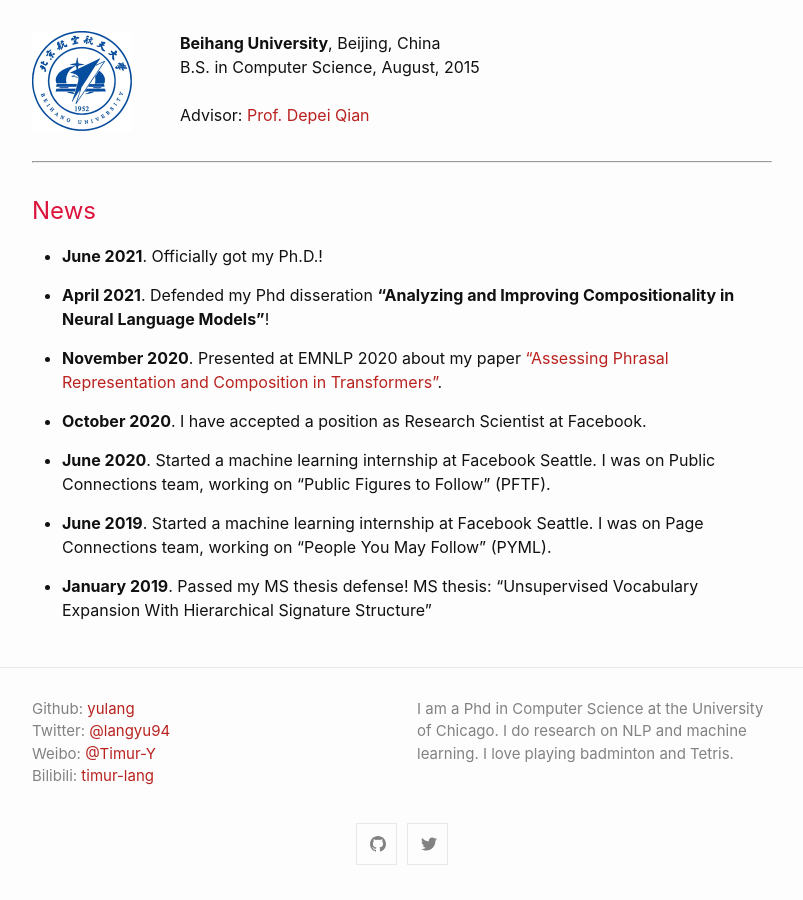
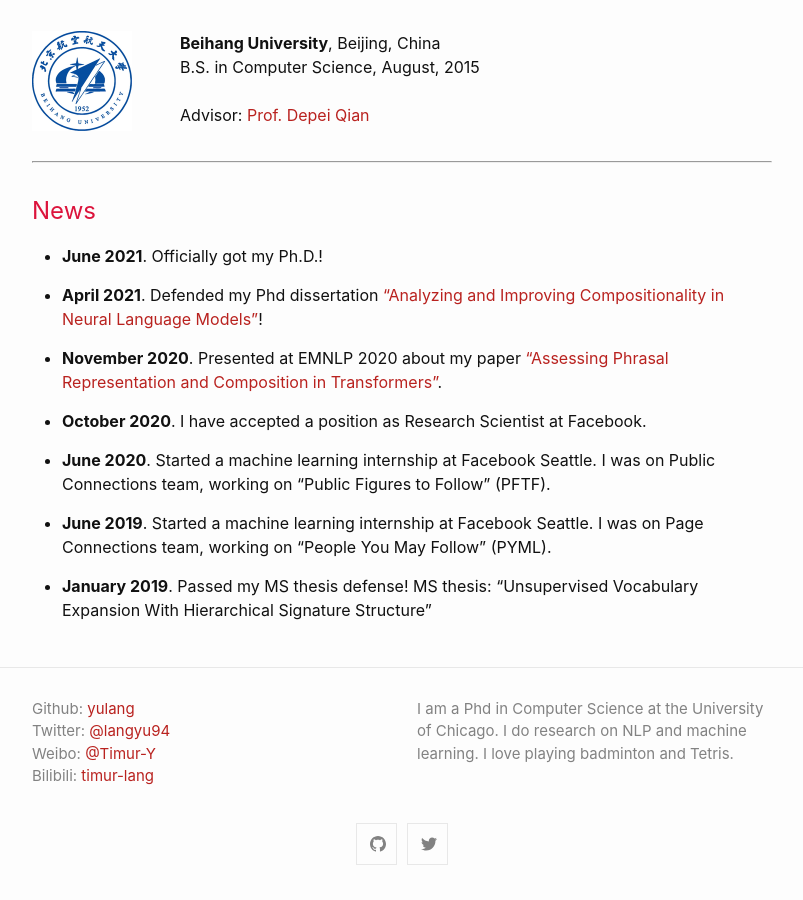
Before and after one commit to yulang/yulang.github.io, a Jekyll site: the page built from index.markdown, in a window 1280 px wide and 900 px high, scrolled down 999 px. Shown: the whole window, without its empty margins (238-1041 px from the left). Built offline with Jekyll 4.4.1, drawn with Linux system fonts in a browser that asks for light colours.

Commit message:
fix typo & update dissertation

```diff
--- a/index.markdown
+++ b/index.markdown
@@ -71,7 +71,7 @@ layout: home
 
 - **June 2021**. Officially got my Ph.D.!
 
-- **April 2021**. Defended my Phd disseration **"Analyzing and Improving Compositionality in Neural Language Models"**!
+- **April 2021**. Defended my Phd dissertation ["Analyzing and Improving Compositionality in Neural Language Models"](https://knowledge.uchicago.edu/record/3009)!
 
 - **November 2020**. Presented at EMNLP 2020 about my paper ["Assessing Phrasal Representation and Composition in Transformers"](https://www.aclweb.org/anthology/2020.emnlp-main.397.pdf).
 
```
